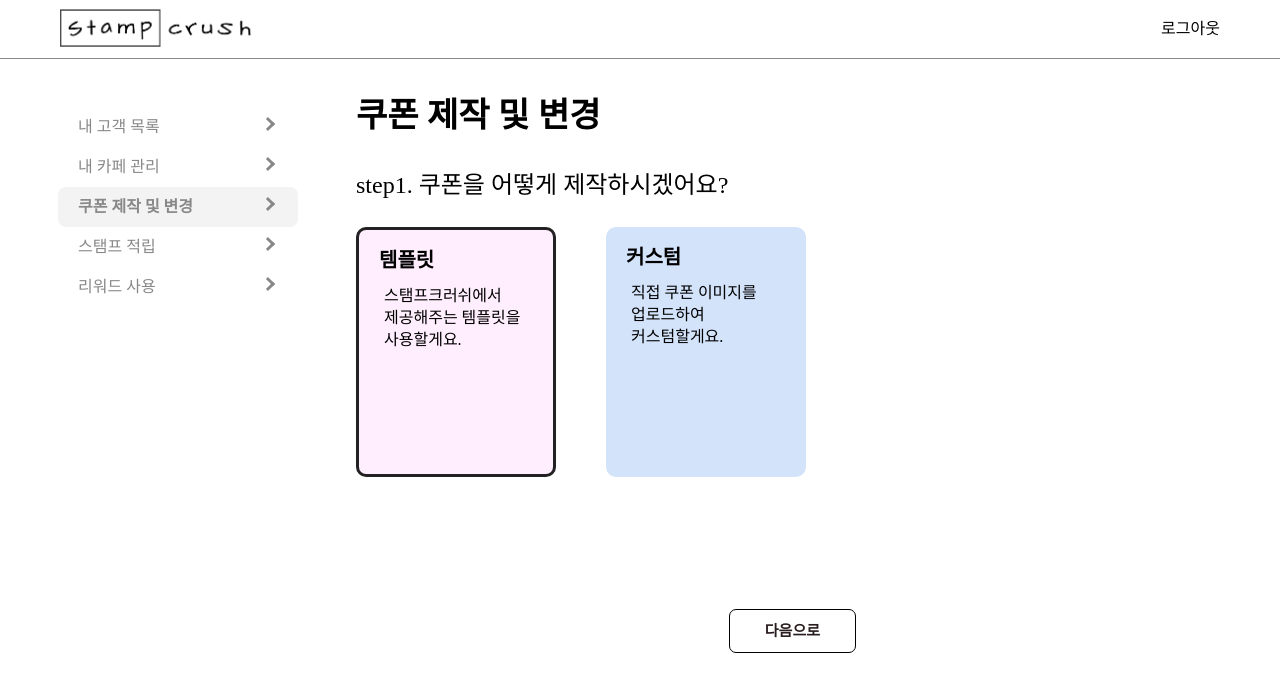
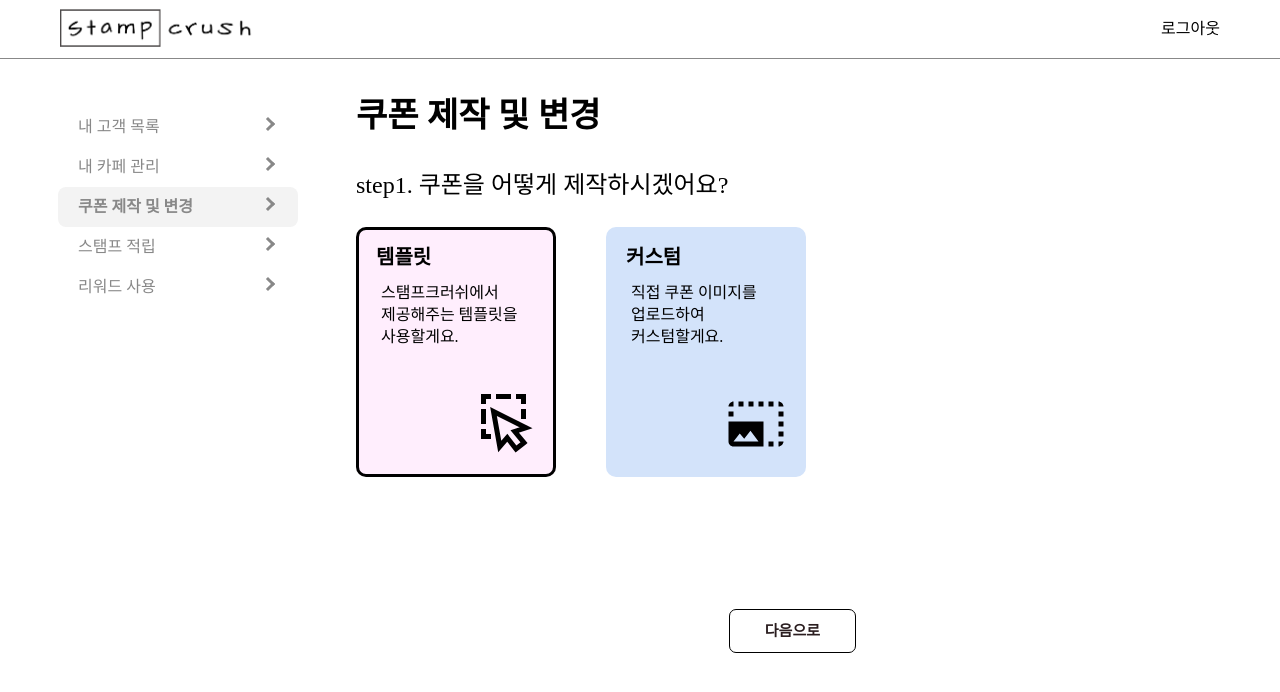
Before and after one commit to woowacourse-teams/2023-stamp-crush, a React app in the folder frontend/: page /admin/modify-coupon-policy in a window 1280 px wide. Shown: the top 692 px of the page. Built offline with nearby package versions, Linux system fonts and the light colour scheme.

Commit message:
refactor: 템플릿, 커스텀 선택지에 아이콘 추가

```diff
--- a/frontend/src/pages/Admin/ModifyCouponPolicy/CreatedType/index.tsx
+++ b/frontend/src/pages/Admin/ModifyCouponPolicy/CreatedType/index.tsx
@@ -1,8 +1,17 @@
 import { ChangeEvent, Dispatch } from 'react';
-import { InputContainer, Label, RadioInput, TypeDescription, TypeTitle } from './style';
+import {
+  IconWrapper,
+  InputContainer,
+  Label,
+  RadioInput,
+  TypeDescription,
+  TypeTitle,
+} from './style';
 import { Spacing } from '../../../../style/layout/common';
 import Text from '../../../../components/Text';
 import { CouponCreated } from '../../../../types';
+import { GrSelect } from 'react-icons/gr';
+import { MdOutlinePhotoSizeSelectLarge } from 'react-icons/md';
 
 interface CreatedTypeProps {
   setValue: Dispatch<React.SetStateAction<CouponCreated>>;
@@ -31,6 +40,9 @@ const CreatedType = ({ setValue }: CreatedTypeProps) => {
           <TypeDescription>
             스탬프크러쉬에서 <br /> 제공해주는 템플릿을 <br /> 사용할게요.
           </TypeDescription>
+          <IconWrapper>
+            <GrSelect size={60} />
+          </IconWrapper>
         </Label>
         <RadioInput
           id="custom"
@@ -45,6 +57,9 @@ const CreatedType = ({ setValue }: CreatedTypeProps) => {
             직접 쿠폰 이미지를 <br /> 업로드하여 <br />
             커스텀할게요.
           </TypeDescription>
+          <IconWrapper>
+            <MdOutlinePhotoSizeSelectLarge size={60} />
+          </IconWrapper>
         </Label>
       </InputContainer>
     </>
--- a/frontend/src/pages/Admin/ModifyCouponPolicy/CreatedType/style.tsx
+++ b/frontend/src/pages/Admin/ModifyCouponPolicy/CreatedType/style.tsx
@@ -1,7 +1,7 @@
 import { styled } from 'styled-components';
 
 export const Label = styled.label`
-  box-sizing: border-box;
+  position: relative;
   width: 200px;
   height: 250px;
   background: #d3e3fa;
@@ -22,8 +22,7 @@ export const RadioInput = styled.input`
   appearance: none;
 
   &:checked + ${Label} {
-    border: 3px solid #222;
-    box-sizing: border-box;
+    box-shadow: 0 0 0 3px inset;
   }
 `;
 
@@ -44,3 +43,9 @@ export const TypeDescription = styled.p`
   white-space: pre-line;
   line-height: 22px;
 `;
+
+export const IconWrapper = styled.div`
+  position: absolute;
+  bottom: 20px;
+  right: 20px;
+`;
--- a/frontend/src/pages/Admin/ModifyCouponPolicy/ExpirePeriod/index.tsx
+++ b/frontend/src/pages/Admin/ModifyCouponPolicy/ExpirePeriod/index.tsx
@@ -4,6 +4,8 @@ import SelectBox from '../../../../components/SelectBox';
 import { EXPIRE_DATE_OPTIONS } from '../../../../constants';
 import { Dispatch, SetStateAction } from 'react';
 import { Option } from '../../../../types';
+import { WarningText } from './style';
+import { AiFillWarning } from 'react-icons/ai';
 
 interface ExpirePeriodProps {
   expirePeriod: Option;
@@ -15,7 +17,9 @@ const ExpirePeriod = ({ expirePeriod, setExpirePeriod }: ExpirePeriodProps) => {
     <>
       <Text variant="subTitle">step4. 쿠폰의 유효기간을 설정해주세요.</Text>
       <Spacing $size={16} />
-      <Text>* 유효기간이 지나면 해당 쿠폰의 스탬프가 모두 소멸됩니다.</Text>
+      <WarningText>
+        <AiFillWarning /> 유효기간이 지나면 해당 쿠폰의 스탬프가 모두 소멸됩니다.
+      </WarningText>
       <Spacing $size={32} />
       <SelectBox
         options={EXPIRE_DATE_OPTIONS}
--- /dev/null
+++ b/frontend/src/pages/Admin/ModifyCouponPolicy/ExpirePeriod/style.tsx
@@ -0,0 +1,6 @@
+import { styled } from 'styled-components';
+
+export const WarningText = styled.p`
+  color: red;
+  font-size: 14px;
+`;
```
